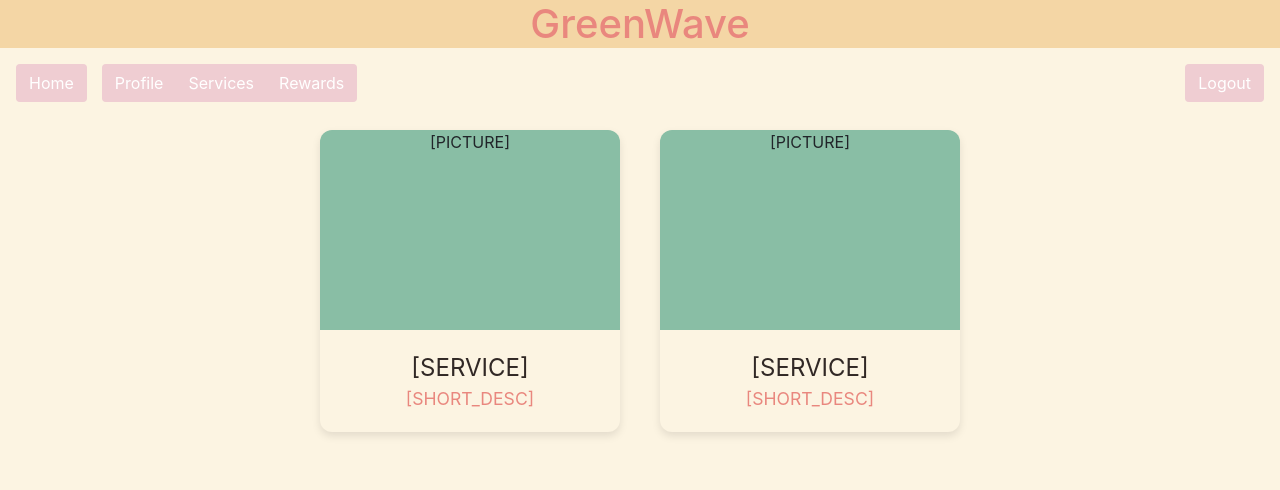
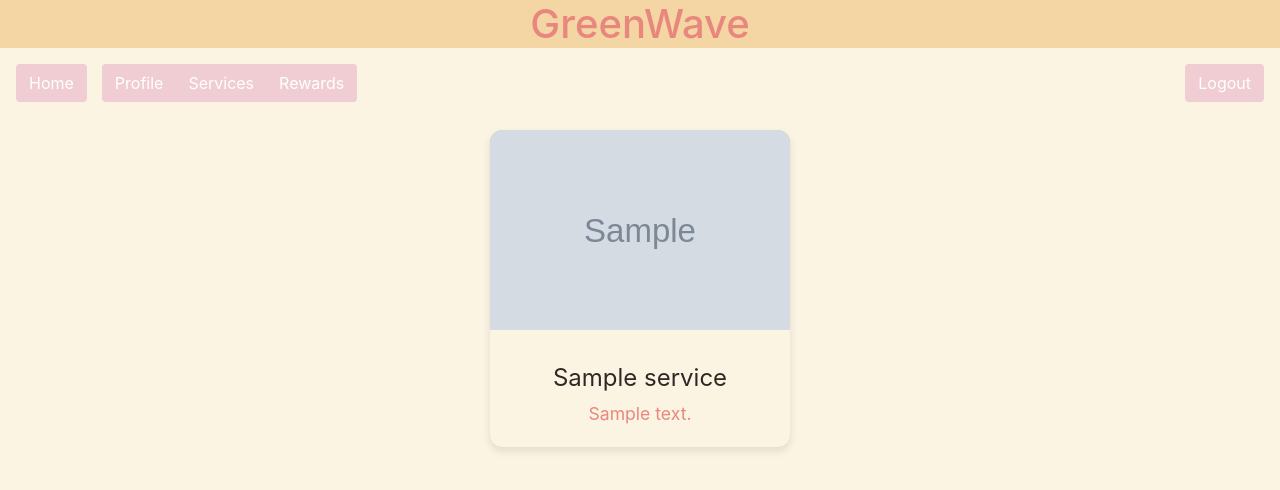
Before and after one commit to CSCI3356-Fall2024/Ed-Sheeran---The-A-Team, a Django app: page /services/ in a window 1280 px wide. Shown: the top 490 px of the page. Run offline with Django 5.2, Linux system fonts and the light colour scheme; tables that the repository leaves empty hold one stand-in row (values such as "Sample post"); grey boxes marked "Sample" are stand-in pictures.

Commit message:
Services done, just need css

```diff
--- a/GreenWave/GreenWave/urls.py
+++ b/GreenWave/GreenWave/urls.py
@@ -31,7 +31,7 @@ urlpatterns = [
     path('', home_view, name= 'home'),
     path('accounts/', include('allauth.urls')),
     path("accounts/profile/", profile_view, name="profile"),
-    path("service/", service_detail_view, name="service"),
+    path("service/<int:id>//", service_detail_view, name="service_detail"),
     path("services/", service_list_view, name="service_list"),
     path("", LogoutView.as_view(), name="logout"), #I have no idea how to do the logout, neff maybe you can because you did the login?
     path("rewards/", rewards, name="rewards"),
--- a/GreenWave/pages/models.py
+++ b/GreenWave/pages/models.py
@@ -20,6 +20,7 @@ class campaign(models.Model):
 
 class service(models.Model):
     name = models.CharField(max_length = 20)
+    id = models.IntegerField(primary_key=True)
     image = models.ImageField(upload_to='service_images/')
     desc = models.CharField(max_length = 100)
     how_to_use = models.CharField(max_length = 100)
--- a/GreenWave/pages/views.py
+++ b/GreenWave/pages/views.py
@@ -1,5 +1,5 @@
 from django.http import HttpResponse
-from django.shortcuts import render, redirect
+from django.shortcuts import render, redirect, get_object_or_404
 from .forms import profile_form, campaign_form, service_form
 from .models import user_profile, campaign, service
 from django.utils import timezone
@@ -97,19 +97,31 @@ def profile_view(request):
 
     return render(request, "profile.html", {'form':form, 'user_profile': user_profile_instance, 'group_name': group_name})
 
-def service_detail_view(request):
+def service_detail_view(request, id):
     if request.user.groups.filter(name='Supervisor').exists():
         group_name = "Supervisor"
     else:
         group_name = "Regular User"
-    return render(request, "service_detail.html", {'group_name': group_name})
+
+    service_single = get_object_or_404(service, id=id)
+    context = {
+        'service': service_single,
+        'group_name': group_name,
+    }
+    return render(request, "service_detail.html", context)
 
 def service_list_view(request):
     if request.user.groups.filter(name='Supervisor').exists():
         group_name = "Supervisor"
     else:
         group_name = "Regular User"
-    return render(request, "service_list.html", {'group_name': group_name})
+
+    services = service.objects.all()
+    context = {
+        'services': services,
+        'group_name': group_name,
+    }
+    return render(request, "service_list.html", context)
 
 def rewards(request):
     if request.user.groups.filter(name='Supervisor').exists():
--- a/GreenWave/templates/service_list.html
+++ b/GreenWave/templates/service_list.html
@@ -9,13 +9,12 @@
 
 	{% block content %}
 
-	<!--This code below SHOULD work for looping through, just need to create the services
-
-	Also, it does NOT like the block comments for the website, so don't delete them when putting into production
+	<!--This code below SHOULD work for looping through, just need to create more services-->
 	<div class="service-container">
 		<ul class="services-list">
-			{% for service in services %} Loops through each service I think, need to test? Stack said so at least
+			{% for service in services %}
 			<li class="service-item">
+				<a href="{% url 'service_detail' service.id %}" class="service-box">  <!-- Would like to get rid of underlines, add shadow when hovered over -->
 					<div class="service-box">
 						<div class="service-image">
 							{% if service.image %}
@@ -25,46 +24,14 @@
 							{% endif %}
 						</div>
 						<div class="service-content">
-						<a href="{% url 'service_detail' service.id %}" class="service-name">{{ service.name }}</a>
-						<p class="short-description">{{ service.desc }}</p> Hoping this pathing idea works, ChatGPT helped here
+							<p class="service-name">{{ service.name }}</p>
+							<p class="short-description">{{ service.desc }}</p>
 						</div>
 					</div>
+				</a>
 			</li>
 			{% endfor %}
 		</ul>
-	</div>-->
-
-	<div class="service-container">
-		<ul class="services-list">
-			<div>
-				<li class="service-item">
-					<div class="service-box">
-						<div class="service-image">
-							<p> [PICTURE] </p>
-						</div>
-						<div class="service-content">
-							<span class="service-name">[SERVICE]</span>
-							<p class="short-description">[SHORT_DESC]</p>
-						</div>
-					</div>
-				</li>
-			</div>
-			<div>
-				<li class="service-item">
-					<div class="service-box">
-						<div class="service-image">
-							<p> [PICTURE] </p>
-						</div>
-						<div class="service-content">
-							<span class="service-name">[SERVICE]</span>
-							<p class="short-description">[SHORT_DESC]</p>
-						</div>
-					</div>
-				</li>
-			</div>
-		</ul>
-
-
 	{% endblock %}
 	</div>
 </div>
```
Also changed, not shown: GreenWave/media/service_images/unnamed.jpg (added), GreenWave/pages/migrations/0006_alter_service_id.py (added). Lines whose indentation alone changed are shown as unchanged.
